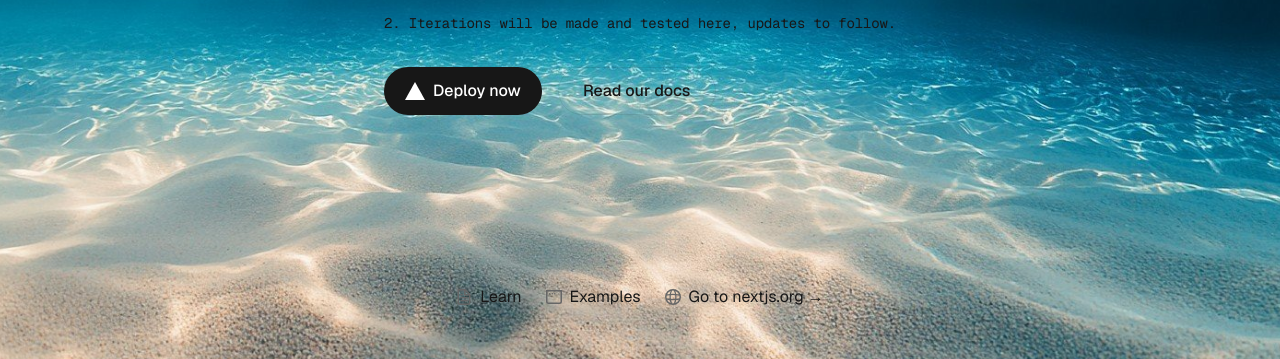
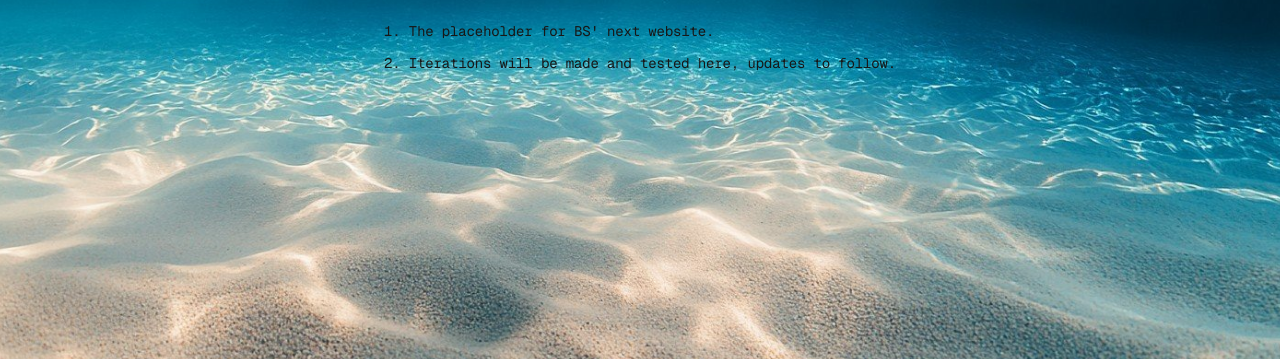
Before and after one commit to joshw1217/bluesky, a Next.js app: page / in a window 1280 px wide. Shown: the part 413-772 px from the top of the page. Built offline with nearby package versions, Linux system fonts and the light colour scheme; no server answers.

Commit message:
Remove Next.js branding from home page

```diff
--- a/src/app/page.tsx
+++ b/src/app/page.tsx
@@ -20,80 +20,7 @@
               Iterations will be made and tested here, updates to follow.
             </li>
           </ol>
-
-          <div className="flex gap-4 items-center flex-col sm:flex-row">
-            <a
-              className="rounded-full border border-solid border-transparent transition-colors flex items-center justify-center bg-foreground text-background gap-2 hover:bg-[#383838] dark:hover:bg-[#ccc] font-medium text-sm sm:text-base h-10 sm:h-12 px-4 sm:px-5 sm:w-auto"
-              href="https://vercel.com/new?utm_source=create-next-app&utm_medium=appdir-template-tw&utm_campaign=create-next-app"
-              target="_blank"
-              rel="noopener noreferrer"
-            >
-              <Image
-                className="dark:invert"
-                src="/vercel.svg"
-                alt="Vercel logomark"
-                width={20}
-                height={20}
-              />
-              Deploy now
-            </a>
-            <a
-              className="rounded-full border border-solid border-black/[.08] dark:border-white/[.145] transition-colors flex items-center justify-center hover:bg-[#f2f2f2] dark:hover:bg-[#1a1a1a] hover:border-transparent font-medium text-sm sm:text-base h-10 sm:h-12 px-4 sm:px-5 w-full sm:w-auto md:w-[158px]"
-              href="https://nextjs.org/docs?utm_source=create-next-app&utm_medium=appdir-template-tw&utm_campaign=create-next-app"
-              target="_blank"
-              rel="noopener noreferrer"
-            >
-              Read our docs
-            </a>
-          </div>
         </main>
-        <footer className="row-start-3 flex gap-[24px] flex-wrap items-center justify-center">
-          <a
-            className="flex items-center gap-2 hover:underline hover:underline-offset-4"
-            href="https://nextjs.org/learn?utm_source=create-next-app&utm_medium=appdir-template-tw&utm_campaign=create-next-app"
-            target="_blank"
-            rel="noopener noreferrer"
-          >
-            <Image
-              aria-hidden
-              src="/file.svg"
-              alt="File icon"
-              width={16}
-              height={16}
-            />
-            Learn
-          </a>
-          <a
-            className="flex items-center gap-2 hover:underline hover:underline-offset-4"
-            href="https://vercel.com/templates?framework=next.js&utm_source=create-next-app&utm_medium=appdir-template-tw&utm_campaign=create-next-app"
-            target="_blank"
-            rel="noopener noreferrer"
-          >
-            <Image
-              aria-hidden
-              src="/window.svg"
-              alt="Window icon"
-              width={16}
-              height={16}
-            />
-            Examples
-          </a>
-          <a
-            className="flex items-center gap-2 hover:underline hover:underline-offset-4"
-            href="https://nextjs.org?utm_source=create-next-app&utm_medium=appdir-template-tw&utm_campaign=create-next-app"
-            target="_blank"
-            rel="noopener noreferrer"
-          >
-            <Image
-              aria-hidden
-              src="/globe.svg"
-              alt="Globe icon"
-              width={16}
-              height={16}
-            />
-            Go to nextjs.org →
-          </a>
-        </footer>
       </div>
     </div>
   );
```
